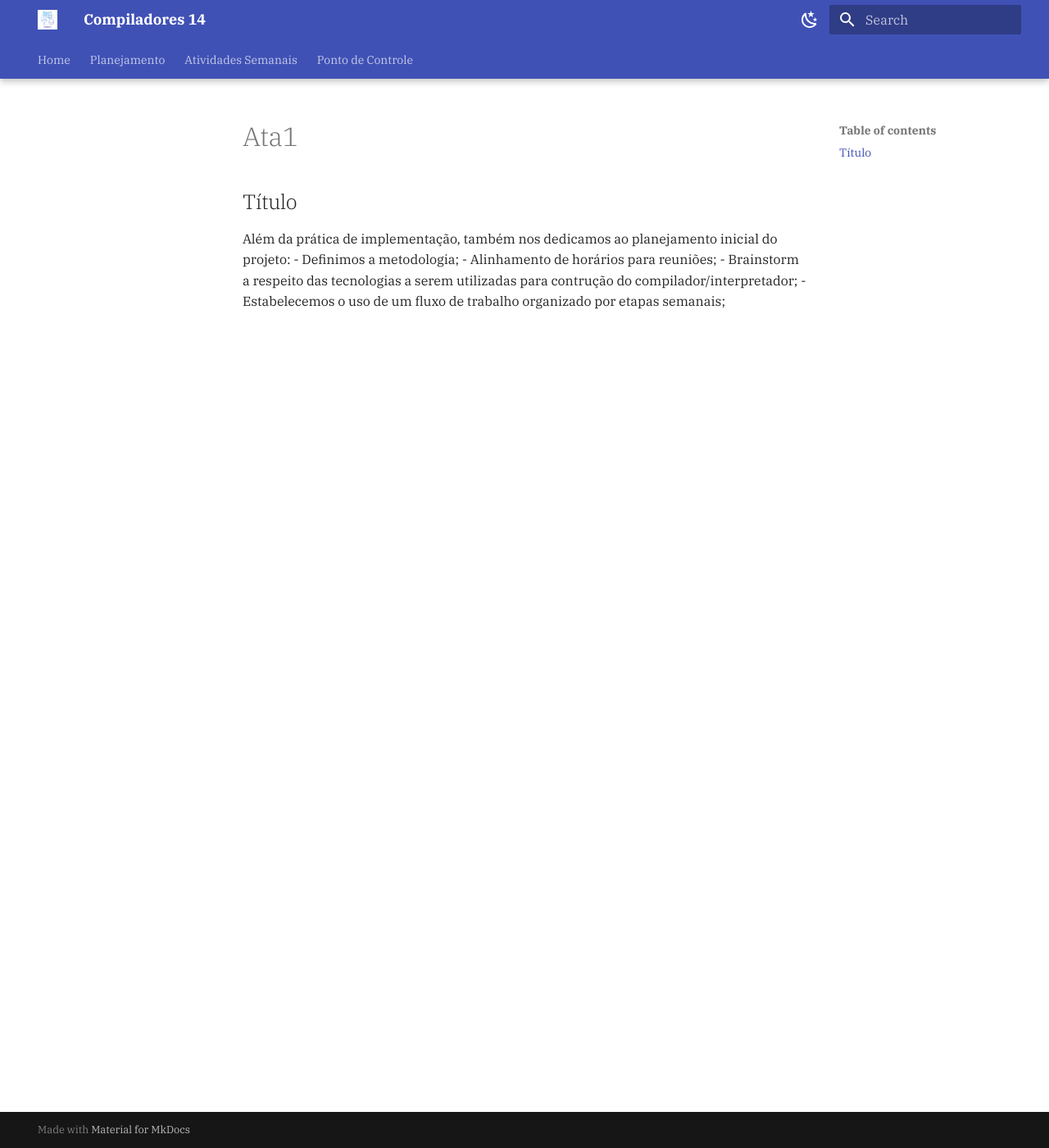
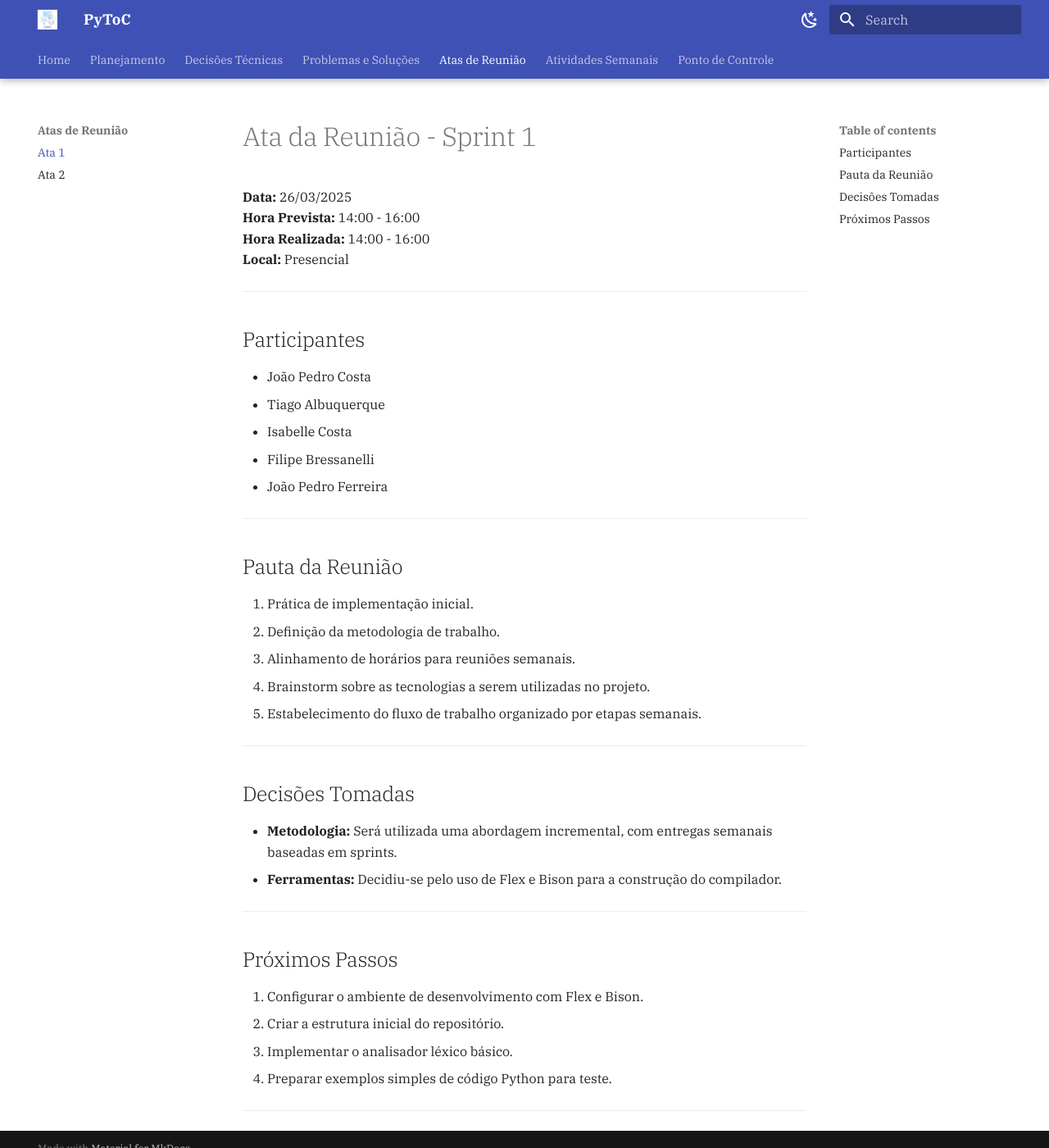
Before and after one commit to Tiago1604/compiladores_14, an MkDocs documentation site: the page built from docs/atas/ata1.md, in a window 1280 px wide and 1400 px high. Shown: the whole window at 82% size. Built offline with MkDocs 1.6.1 and Material for MkDocs 9.7.7, drawn with Linux system fonts in a browser that asks for light colours.

Commit message:
docs: fim das documentações

```diff
--- a/docs/atas/ata1.md
+++ b/docs/atas/ata1.md
@@ -1,7 +1,44 @@
-## Título
+# Ata da Reunião - Sprint 1
 
-Além da prática de implementação, também nos dedicamos ao planejamento inicial do projeto:
-- Definimos a metodologia;
-- Alinhamento de horários para reuniões;
-- Brainstorm a respeito das tecnologias a serem utilizadas para contrução do compilador/interpretador;
-- Estabelecemos o uso de um fluxo de trabalho organizado por etapas semanais;
+**Data:** 26/03/2025
+**Hora Prevista:** 14:00 - 16:00
+**Hora Realizada:** 14:00 - 16:00
+**Local:** Presencial
+
+---
+
+## Participantes
+
+- João Pedro Costa
+- Tiago Albuquerque
+- Isabelle Costa
+- Filipe Bressanelli
+- João Pedro Ferreira
+
+---
+
+## Pauta da Reunião
+
+1. Prática de implementação inicial.
+2. Definição da metodologia de trabalho.
+3. Alinhamento de horários para reuniões semanais.
+4. Brainstorm sobre as tecnologias a serem utilizadas no projeto.
+5. Estabelecimento do fluxo de trabalho organizado por etapas semanais.
+
+---
+
+## Decisões Tomadas
+
+- **Metodologia:** Será utilizada uma abordagem incremental, com entregas semanais baseadas em sprints.
+- **Ferramentas:** Decidiu-se pelo uso de Flex e Bison para a construção do compilador.
+
+---
+
+## Próximos Passos
+
+1. Configurar o ambiente de desenvolvimento com Flex e Bison.
+2. Criar a estrutura inicial do repositório.
+3. Implementar o analisador léxico básico.
+4. Preparar exemplos simples de código Python para teste.
+
+---
--- a/mkdocs.yml
+++ b/mkdocs.yml
@@ -1,4 +1,4 @@
-site_name: Compiladores 14
+site_name: PyToC
 site_url: https://github.com/Tiago1604/compiladores_14
 
 nav:
@@ -9,6 +9,11 @@ nav:
     - Metodologia: planejamento/metodologia.md
     - Ferramentas: planejamento/ferramentas.md
     - Planejamento das Sprints: planejamento/planejamento_das_sprints.md
+  - Decisões Técnicas: decisoes/decisao.md
+  - Problemas e Soluções: problemas_e_solucoes/problemas_e_solucoes1.md
+  - Atas de Reunião:
+    - Ata 1: atas/ata1.md
+    - Ata 2: atas/ata2.md
   - Atividades Semanais:
     - Semana 1: atividades_semanais/Semana1.md
     - Semana 2: atividades_semanais/Semana2.md
```
Also changed, not shown: README.md (+2 -3 lines), docs/atas/ata2.md (added, +44 -0 lines), docs/decisoes/decisao.md (added, +78 -0 lines), docs/index.md (+2 -3 lines), docs/problemas_e_solucoes/problemas_e_solucoes1.md (added, +27 -0 lines).
